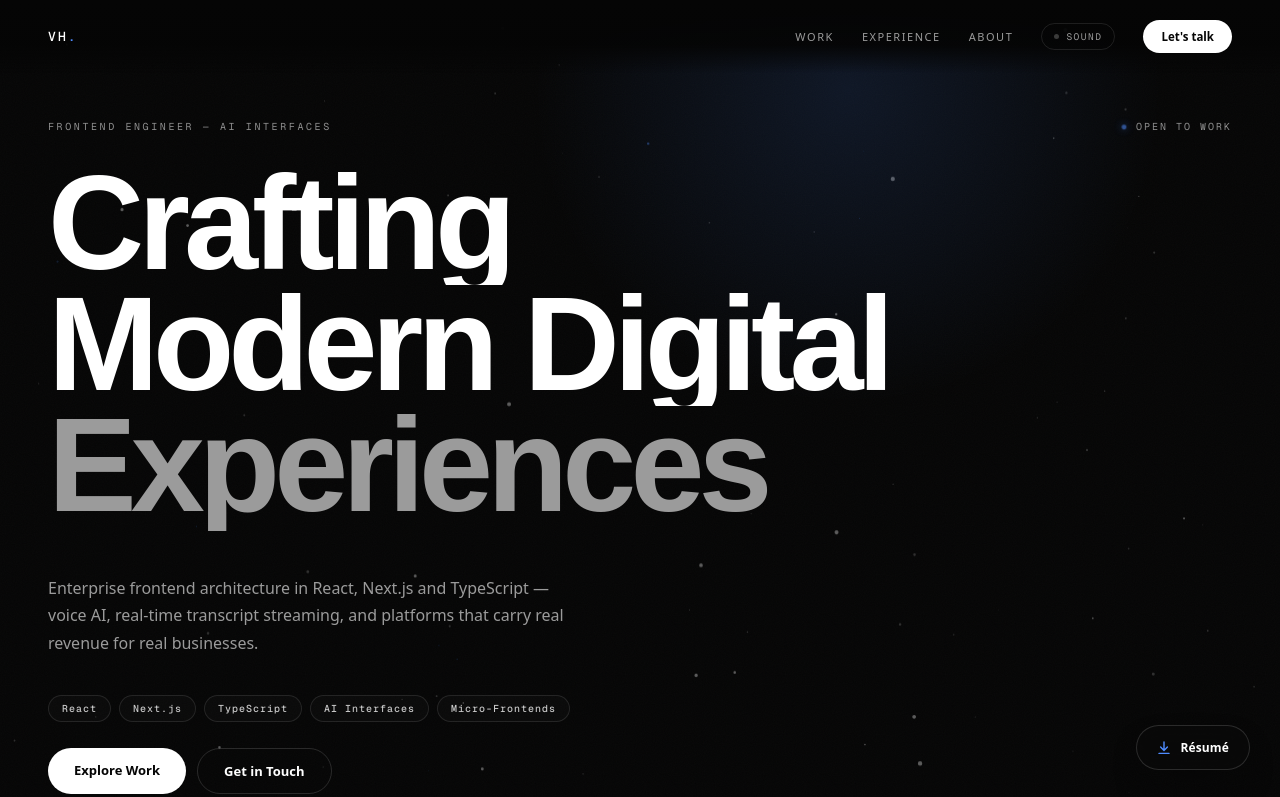
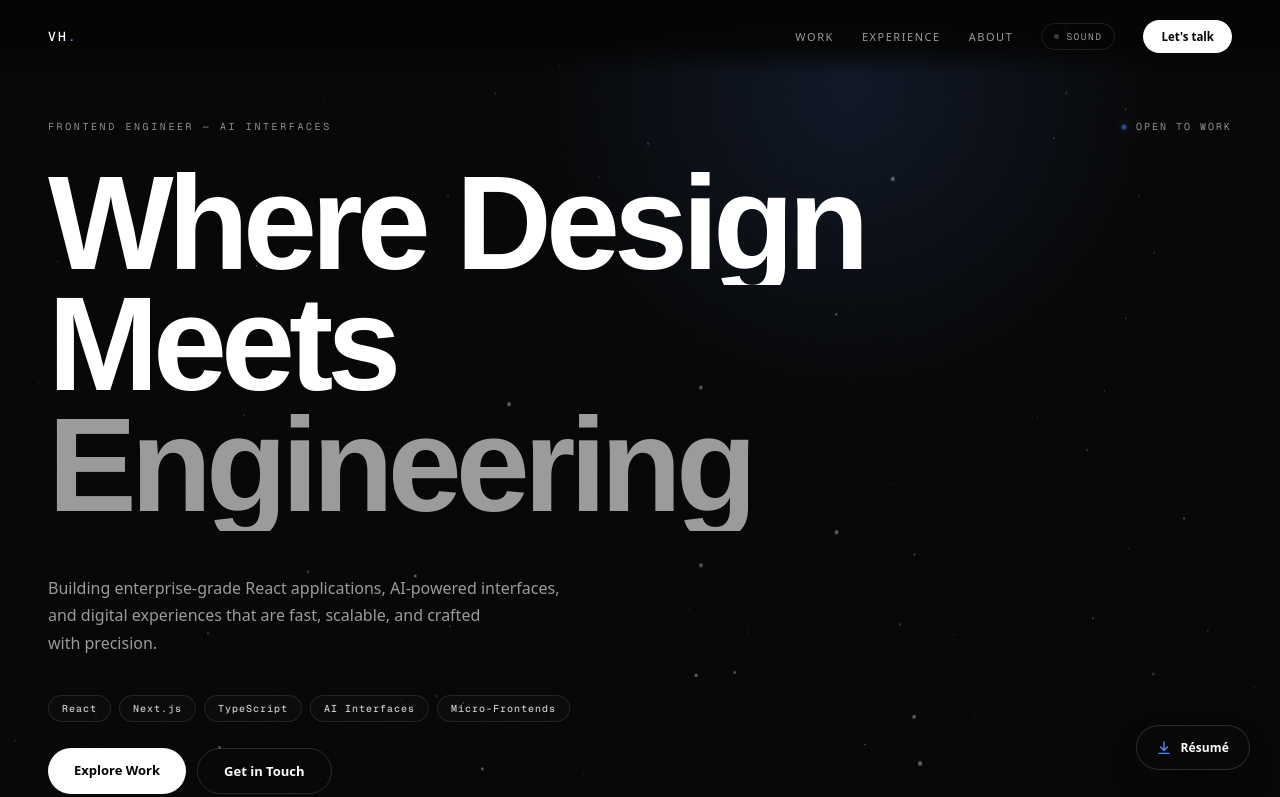
Before and after one commit to VYSHAK98/vyshak-portfolio-website, a Next.js app: page / in a window 1280 px wide. Shown: the top 797 px of the page. Built offline with nearby package versions, Linux system fonts and the light colour scheme; a web font is replaced by a local one.

Commit message:
Update hero headline and subtext
Headline: 'Where Design' / 'Meets' / 'Engineering' (dimmed), replacing
'Crafting / Modern Digital / Experiences' across the same 3-line
masked-reveal stagger. Subtext replaced with the new copy.

```diff
--- a/components/Hero/Hero.tsx
+++ b/components/Hero/Hero.tsx
@@ -2,9 +2,9 @@ import styles from "./Hero.module.css";
 import ParticleField from "@/components/ParticleField/ParticleField";
 
 const H1_LINES: { text: string; delay: number; dim?: boolean; last?: boolean }[] = [
-  { text: "Crafting", delay: 3.35 },
-  { text: "Modern Digital", delay: 3.46 },
-  { text: "Experiences", delay: 3.57, dim: true, last: true },
+  { text: "Where Design", delay: 3.35 },
+  { text: "Meets", delay: 3.46 },
+  { text: "Engineering", delay: 3.57, dim: true, last: true },
 ];
 
 const TECH_PILLS = [
@@ -48,8 +48,8 @@ export default function Hero() {
           </h1>
 
           <p className={`${styles.intro} anim-vRise`}>
-            Enterprise frontend architecture in React, Next.js and TypeScript — voice AI, real-time
-            transcript streaming, and platforms that carry real revenue for real businesses.
+            Building enterprise-grade React applications, AI-powered interfaces, and digital
+            experiences that are fast, scalable, and crafted with precision.
           </p>
 
           <div className={styles.pills}>
```
